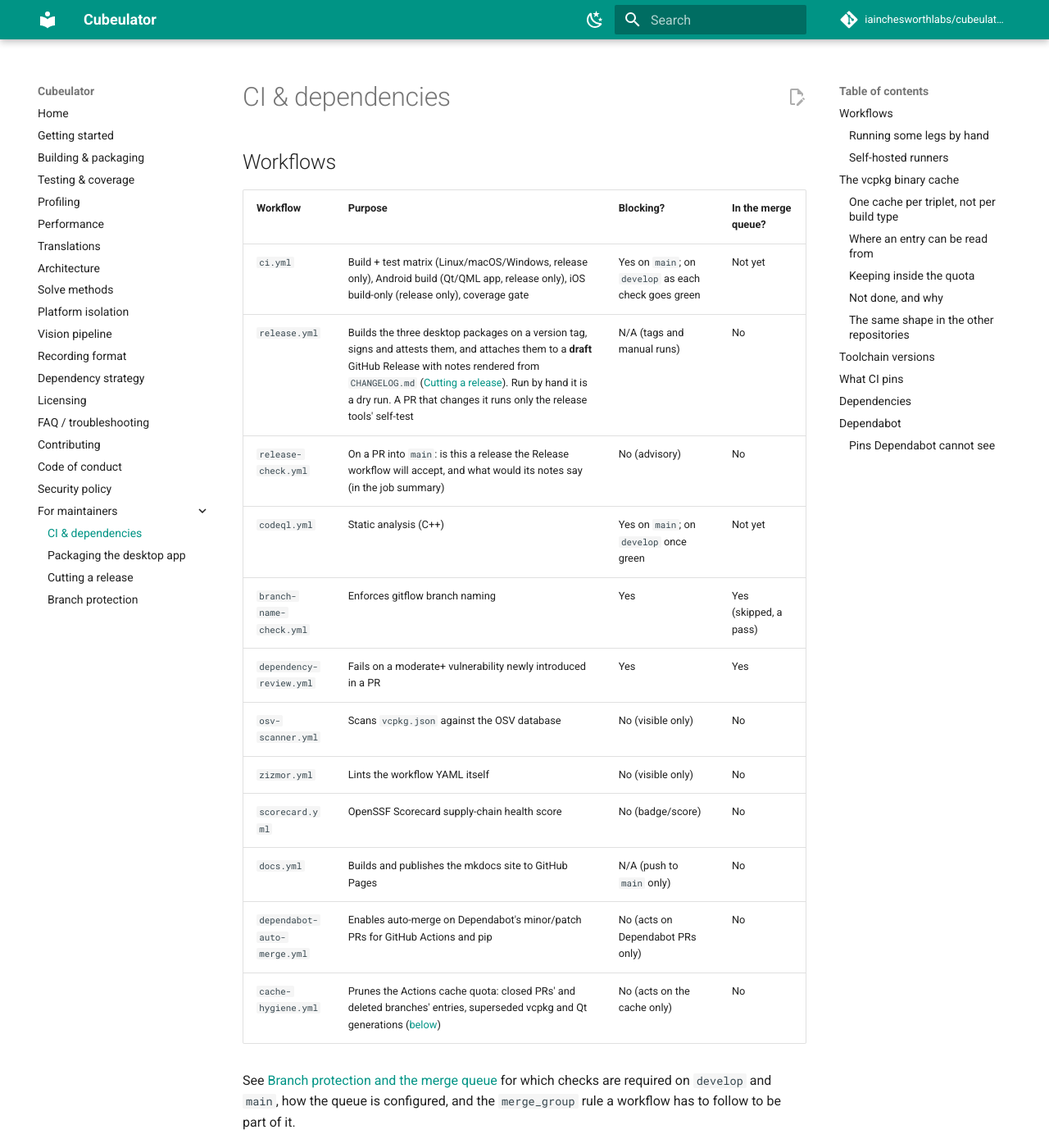
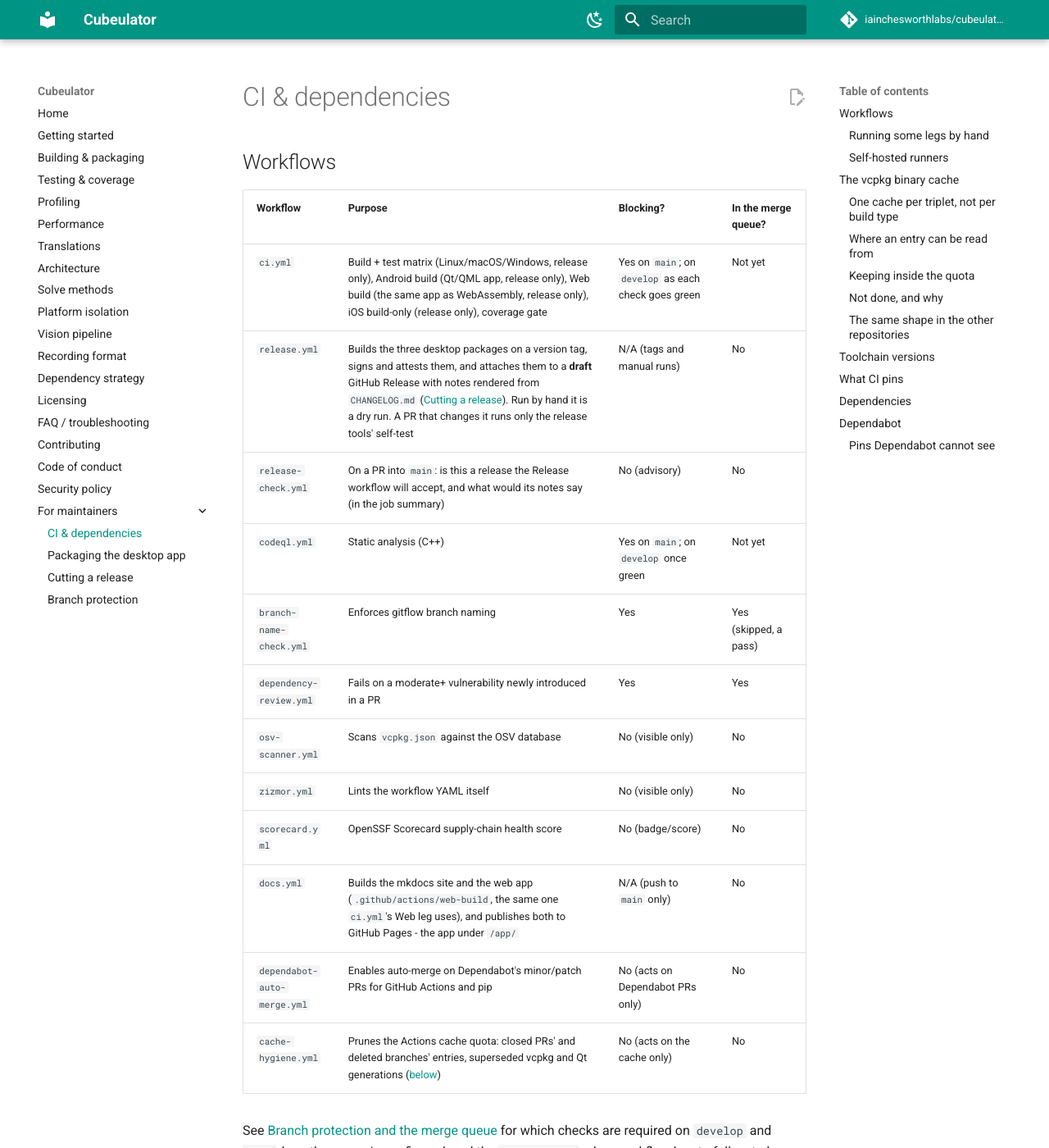
Before and after one commit to iainchesworth/cubeulator, an MkDocs documentation site: the page built from docs/ci.md, in a window 1280 px wide and 1400 px high. Shown: the whole window at 82% size. Built offline with MkDocs 1.6.1 and Material for MkDocs 9.7.7, drawn with Linux system fonts in a browser that asks for light colours; comment, search, counter and statistics services are not loaded; some of the changed text lies outside the part shown.

Commit message:
ci: build the web app, and publish it with the docs
- .github/actions/web-build: Emscripten 5.0.5 (the one Qt 6.12.0 names),
  Qt's wasm_multithread kit, configure and build of the
  web-emscripten-release preset. One definition of the toolchain
  versions for both callers below. (Not build-web: .gitignore ignores
  every directory that starts with `build`.)
- ci.yml: a `web` leg (dispatchable as legs=web), continue-on-error like
  the other porting legs until it has run green on develop, uploading the
  static site as an artifact. The vcpkg cache is keyed on its triplet.
- docs.yml: the app is built in its own job and unpacked under /app/ of
  the mkdocs site, which is where docs/web.md links. It publishes only on
  push to main, as the docs always have; its paths filter now includes the
  sources that build the app.
- dependabot: also watches the composite action's pins.
- docs/ci.md: the leg, the triplet and the Emscripten pin (which Qt, not
  Dependabot, decides).

```diff
--- a/docs/ci.md
+++ b/docs/ci.md
@@ -4,7 +4,7 @@
 
 | Workflow | Purpose | Blocking? | In the merge queue? |
 | --- | --- | --- | --- |
-| `ci.yml` | Build + test matrix (Linux/macOS/Windows, release only), Android build (Qt/QML app, release only), iOS build-only (release only), coverage gate | Yes on `main`; on `develop` as each check goes green | Not yet |
+| `ci.yml` | Build + test matrix (Linux/macOS/Windows, release only), Android build (Qt/QML app, release only), Web build (the same app as WebAssembly, release only), iOS build-only (release only), coverage gate | Yes on `main`; on `develop` as each check goes green | Not yet |
 | `release.yml` | Builds the three desktop packages on a version tag, signs and attests them, and attaches them to a **draft** GitHub Release with notes rendered from `CHANGELOG.md` ([Cutting a release](releasing.md)). Run by hand it is a dry run. A PR that changes it runs only the release tools' self-test | N/A (tags and manual runs) | No |
 | `release-check.yml` | On a PR into `main`: is this a release the Release workflow will accept, and what would its notes say (in the job summary) | No (advisory) | No |
 | `codeql.yml` | Static analysis (C++) | Yes on `main`; on `develop` once green | Not yet |
@@ -13,7 +13,7 @@
 | `osv-scanner.yml` | Scans `vcpkg.json` against the OSV database | No (visible only) | No |
 | `zizmor.yml` | Lints the workflow YAML itself | No (visible only) | No |
 | `scorecard.yml` | OpenSSF Scorecard supply-chain health score | No (badge/score) | No |
-| `docs.yml` | Builds and publishes the mkdocs site to GitHub Pages | N/A (push to `main` only) | No |
+| `docs.yml` | Builds the mkdocs site and the web app (`.github/actions/web-build`, the same one `ci.yml`'s Web leg uses), and publishes both to GitHub Pages - the app under `/app/` | N/A (push to `main` only) | No |
 | `dependabot-auto-merge.yml` | Enables auto-merge on Dependabot's minor/patch PRs for GitHub Actions and pip | No (acts on Dependabot PRs only) | No |
 | `cache-hygiene.yml` | Prunes the Actions cache quota: closed PRs' and deleted branches' entries, superseded vcpkg and Qt generations ([below](#the-vcpkg-binary-cache)) | No (acts on the cache only) | No |
 
@@ -34,7 +34,7 @@
 
 `legs` is a comma-separated list (no spaces) of `clang-format`,
 `platform-isolation`, `clang-tidy`, `linux`, `macos`, `windows`, `coverage`,
-`system`, `android`, `ios`, or `all` (the default). An unknown name fails the
+`system`, `android`, `ios`, `web`, or `all` (the default). An unknown name fails the
 run rather than running nothing. `platform-isolation` is the no-`#ifdef` check
 ([platform-isolation.md](platform-isolation.md)): fast, and independent of the
 build legs.
@@ -142,6 +142,7 @@
 | `arm64-osx` | macOS (AppleClang) |
 | `arm64-ios` | iOS (also holds the `arm64-osx` host tools it builds) |
 | `arm64-android` | Android |
+| `wasm32-emscripten-threads` | Web (`ci.yml`'s Web leg, and `docs.yml`'s `web` job); an overlay triplet, `cmake/triplets/`, that is vcpkg's `wasm32-emscripten` plus `-pthread` |
 
 Keying finer than that would not make a restore any more correct; it would only
 multiply the 10 GB quota's consumption.
@@ -206,7 +207,10 @@
 
 - **Release-only triplets** (`VCPKG_BUILD_TYPE=release`) would halve both the
   archives and the build time, but the Coverage and clang-tidy legs build Debug
-  and the Windows Debug runtime does not mix with release libraries.
+  and the Windows Debug runtime does not mix with release libraries. The one
+  exception is `wasm32-emscripten-threads`, which is release-only: there is no
+  debug C runtime to mix, and the web app links release libraries in every
+  configuration.
 - **A per-package remote store** (vcpkg's `nuget` provider on GitHub Packages,
   or S3) uploads each archive the moment it is built - so a cancel loses
   seconds, not a 39-minute build - has no quota, and is readable from every
@@ -251,6 +255,7 @@
 | clang-format | 23.1.3, pinned PyPI wheel (`ci/requirements-lint.txt`) | No. |
 | clang-tidy and its compiler | Clang 23.x from apt.llvm.org | No, but it is a snapshot of `release/23.x` rebuilt as the branch moves, not a frozen version; there is no clang-tidy 23 wheel on PyPI yet. |
 | AppleClang | Xcode 26 on `macos-26` (desktop); `macos-15` (iOS) | iOS stays on `macos-15` for the open vcpkg pkg-config issue [microsoft/vcpkg#50681](https://github.com/microsoft/vcpkg/issues/50681). |
+| Emscripten | 5.0.5 (`.github/actions/web-build`) | **No: Qt decides.** Qt 6.12.0 requires exactly 5.0.5 and its toolchain file stops the configure on any other (doc.qt.io/qt-6/wasm.html). Qt 6.11 and 6.10 named 4.0.7. Move it when Qt moves, to the version Qt names for that release. |
 | Android | NDK r28c (28.2.13676358), JDK 21, platform 36, build-tools 36.0.0 | r30 exists. r28c is newer than the r27c Qt 6.12 names and builds its libraries with: Qt recommends matching it but does not rule a newer NDK out, so this is outside Qt's tested configuration on purpose (r27c is the fallback). r28c's libc++ has `std::expected::transform`/`and_then`, `std::format`/`std::print`, `ranges::contains`/`fold_left` and `mdspan`, which r26b lacks; it still lacks float `from_chars`, `views::enumerate` and `flat_map`. |
 | CMake | 4.4.2, exact (`lukka/get-cmake`'s catalog; the project's policies go to 4.4) | Yes: Kitware has 4.4.4, which the pinned action cannot install until it is bumped (see [What CI pins](#what-ci-pins)). |
 | mkdocs / mkdocs-material | 1.6.x / 9.7.x | mkdocs 2.0 is still only a development release and mkdocs-material has no series newer than 9, so the range caps stay. |
@@ -333,6 +338,10 @@
 - **Android NDK / SDK / JDK** — the `sdkmanager --install` lines and
   `JAVA_HOME` in the `android-build` job. Qt pins the NDK it was built with;
   follow Qt's *Qt for Android* page, not the newest NDK.
+- **Emscripten** — `version:` of `emscripten-core/setup-emsdk` in
+  `.github/actions/web-build/action.yml`, with the Qt version in the same file
+  and the `emsdk` version in `docs/building.md`. Qt names the one Emscripten
+  each release is built with; follow Qt's *Qt for WebAssembly* page.
 - **Compilers** — `g++-15`/`gcov-15` in `ci.yml` and `codeql.yml`, and the
   Clang packages the `clang-format`/`clang-tidy` jobs install.
 - **Runner images** — every `runs-on:` label, and the `matrix.os` values.
```
Also changed, not shown: 5 other files.
